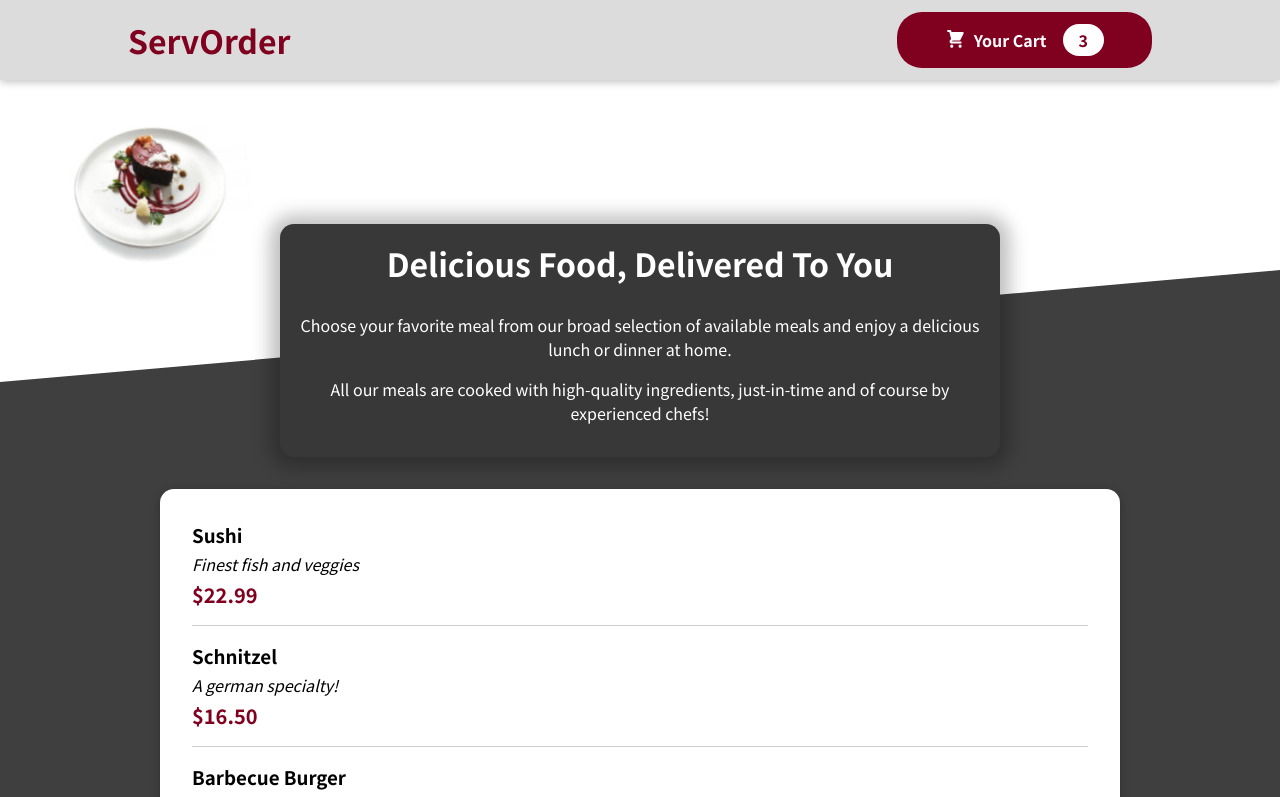
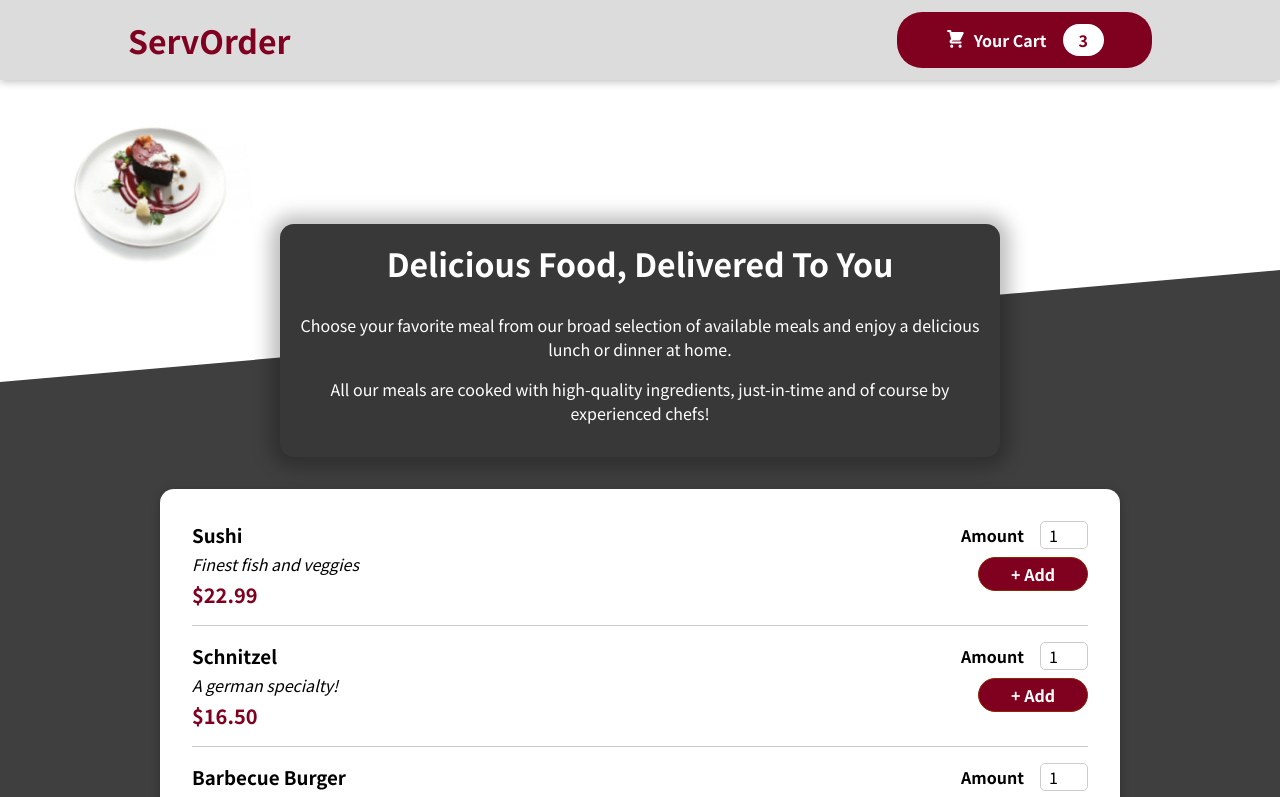
Before and after one commit to servosdesign/serv-order, a React (Create React App) app: page / in a window 1280 px wide. Shown: the top 797 px of the page. Built offline with nearby package versions, Linux system fonts and the light colour scheme.

Commit message:
meal item form & meal item inputs components

```diff
--- /dev/null
+++ b/src/components/input/input.component.jsx
@@ -0,0 +1,12 @@
+import { StyledDiv } from "./input.styles";
+
+const Input = props => {
+  return (
+    <StyledDiv>
+      <label htmlFor={props.input.id}>{props.label}</label>
+      <input {...props.input} />
+    </StyledDiv>
+  );
+};
+
+export default Input;
--- /dev/null
+++ b/src/components/input/input.styles.jsx
@@ -0,0 +1,20 @@
+import styled from 'styled-components';
+
+export const StyledDiv = styled.div`
+  display: flex;
+  align-items: center;
+  margin-bottom: 0.5rem;
+
+  & label {
+    font-weight: bold;
+    margin-right: 1rem;
+  }
+
+  & input {
+    width: 3rem;
+    border-radius: 5px;
+    border: 1px solid #ccc;
+    font: inherit;
+    padding-left: 0.5rem;
+  }
+`;
--- a/src/components/meals-available/meals-available.component.jsx
+++ b/src/components/meals-available/meals-available.component.jsx
@@ -33,6 +33,7 @@ const DUMMY_MEALS = [
 const MealsAvailable = () => {
   const mealsList = DUMMY_MEALS.map(meal => (
     <MealItem
+      id={meal.id}
       key={meal.id}
       name={meal.name}
       description={meal.description}
--- a/src/components/meals/meal-item/meal-item-form.component.jsx
+++ b/src/components/meals/meal-item/meal-item-form.component.jsx
@@ -0,0 +1,24 @@
+import Input from "../../input/input.component";
+
+import { StyledForm } from "./meal-item-form.styles";
+
+const MealItemForm = props => {
+  return (
+    <StyledForm>
+      <Input
+        label='Amount'
+        input={{
+          id: 'amount_' + props.id,
+          type: 'number',
+          min: '1',
+          max: '5',
+          step: '1',
+          defaultValue: '1'
+         }}
+      />
+      <button>+ Add</button>
+    </StyledForm>
+  );
+};
+
+export default MealItemForm;
--- /dev/null
+++ b/src/components/meals/meal-item/meal-item-form.styles.jsx
@@ -0,0 +1,21 @@
+import styled from 'styled-components';
+
+export const StyledForm = styled.form`
+  text-align: right;
+
+  & button {
+    font: inherit;
+    cursor: pointer;
+    background-color: #800020;
+    border: 1px solid #8a2b06;
+    color: white;
+    padding: 0.25rem 2rem;
+    border-radius: 20px;
+    font-weight: bold;
+  }
+
+  & button:hover, button:active {
+    background-color: #2c0d00;
+    border-color: #2c0d00;
+  }
+`;
--- a/src/components/meals/meal-item/meal-item.component.jsx
+++ b/src/components/meals/meal-item/meal-item.component.jsx
@@ -1,3 +1,5 @@
+import MealItemForm from './meal-item-form.component';
+
 import { StyledLi, StyledDescription, StyledPrice } from './meal-item.styles';
 
 const MealItem = props => {
@@ -11,7 +13,7 @@ const MealItem = props => {
         <StyledPrice>{price}</StyledPrice>
       </div>
       <div>
-
+        <MealItemForm id={props.id} />
       </div>
     </StyledLi>
   );
```
